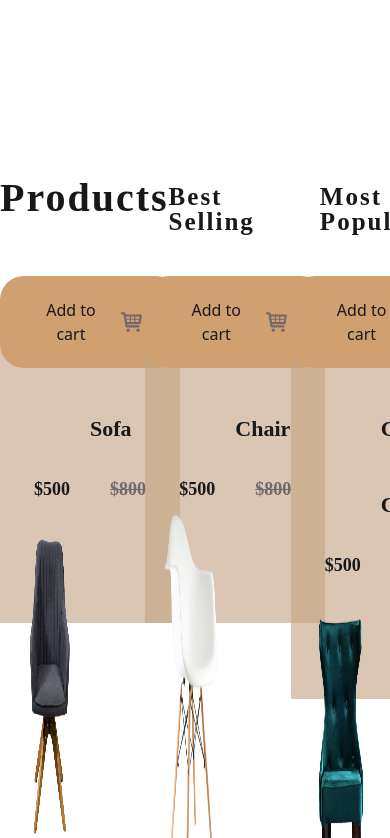
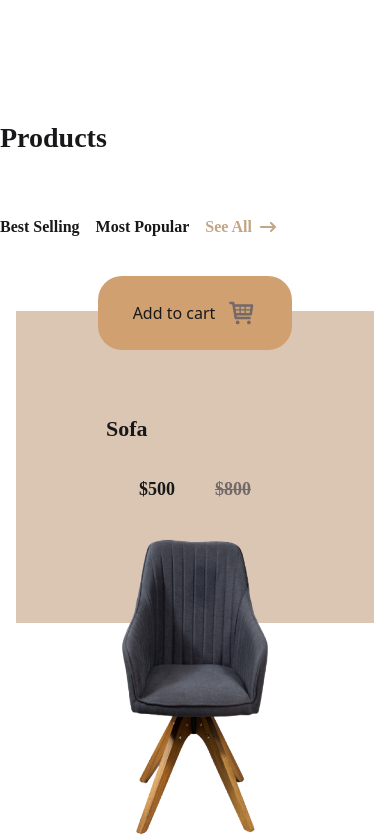
Before and after one commit to minhazulabidin/mistrium, a React (Vite) app: page / in a window 390 px wide. Shown: the part 2166-3004 px from the top of the page. Built offline with nearby package versions, Linux system fonts and the light colour scheme.

Commit message:
products responsive done

```diff
--- a/src/Components/Pages/Home/Products.jsx
+++ b/src/Components/Pages/Home/Products.jsx
@@ -52,21 +52,31 @@ const Products = () => {
         },
     ]
 
+    return (
+        <Container className="mt-[80px] md:mt-[154px]">
+            {/* Heading + Tabs */}
+            <Flex className="flex-col md:flex-row justify-between md:items-center mb-[40px] md:mb-[77px] gap-6">
+                <h2 className="text-typography text-[28px] md:text-[40px] font-semibold">
+                    Products
+                </h2>
 
-    return (
-        <Container className="mt-[154px]">
-            <Flex className='justify-between items-center mb-[77px] h-[71px]'>
-                <h2 className="text-typography text-[40px]">Products</h2>
-                <ul className="flex gap-[65px] self-end">
-                    <li className="text-typography text-[25px]">Best Selling</li>
-                    <li className="text-typography text-[25px]">Most Popular</li>
-                    <li className="flex items-center gap-4 justify-center text-typography text-base text-first">See All <FaArrowRightLong /></li>
+                <ul className="flex flex-row gap-4 md:gap-[65px] self-start md:self-end lg:my-0 my-8">
+                    <li className="text-typography text-base md:text-[25px] cursor-pointer hover:text-first transition">
+                        Best Selling
+                    </li>
+                    <li className="text-typography text-base md:text-[25px] cursor-pointer hover:text-first transition">
+                        Most Popular
+                    </li>
+                    <li className="flex items-center gap-2 md:gap-4 justify-center text-typography text-base md:text-[18px] text-first cursor-pointer hover:underline">
+                        See All <FaArrowRightLong />
+                    </li>
                 </ul>
             </Flex>
-
-            <div className="grid grid-cols-3 gap-[46px]">
+            <div className="grid grid-cols-1 sm:grid-cols-2 lg:grid-cols-3 gap-6 md:gap-[46px]">
                 {
-                    products.map((product) => <Card key={product?.id} product={product}/>)
+                    products.map((product) => (
+                        <Card key={product?.id} product={product} />
+                    ))
                 }
             </div>
         </Container>
--- a/src/Components/Utilities/Card.jsx
+++ b/src/Components/Utilities/Card.jsx
@@ -5,7 +5,7 @@ import { TiShoppingCart } from 'react-icons/ti';
 const Card = ({ product }) => {
     const { img, name, updatePrice, beforePrice } = product;
     return (
-        <div className="h-[595px] transition-transform duration-300 hover:-translate-y-3.5 cursor-pointer">
+        <div className="h-[595px] transition-transform duration-300 hover:-translate-y-3.5 cursor-pointer mx-4">
             <Flex className='card-body'>
                 <div className="absolute top-[-35px]">
                     <button className="card-button">Add to cart <TiShoppingCart className="text-3xl text-[#72696A]" /></button>
--- a/src/index.css
+++ b/src/index.css
@@ -38,7 +38,7 @@
 }
 
 .text-typography {
-    @apply font-gupter font-semibold leading-[100%] tracking-[2px];
+    @apply font-gupter font-semibold lg:leading-[100%] leading-normal lg:tracking-[2px] tracking-normal;
 }
 
 .card-body {
```
